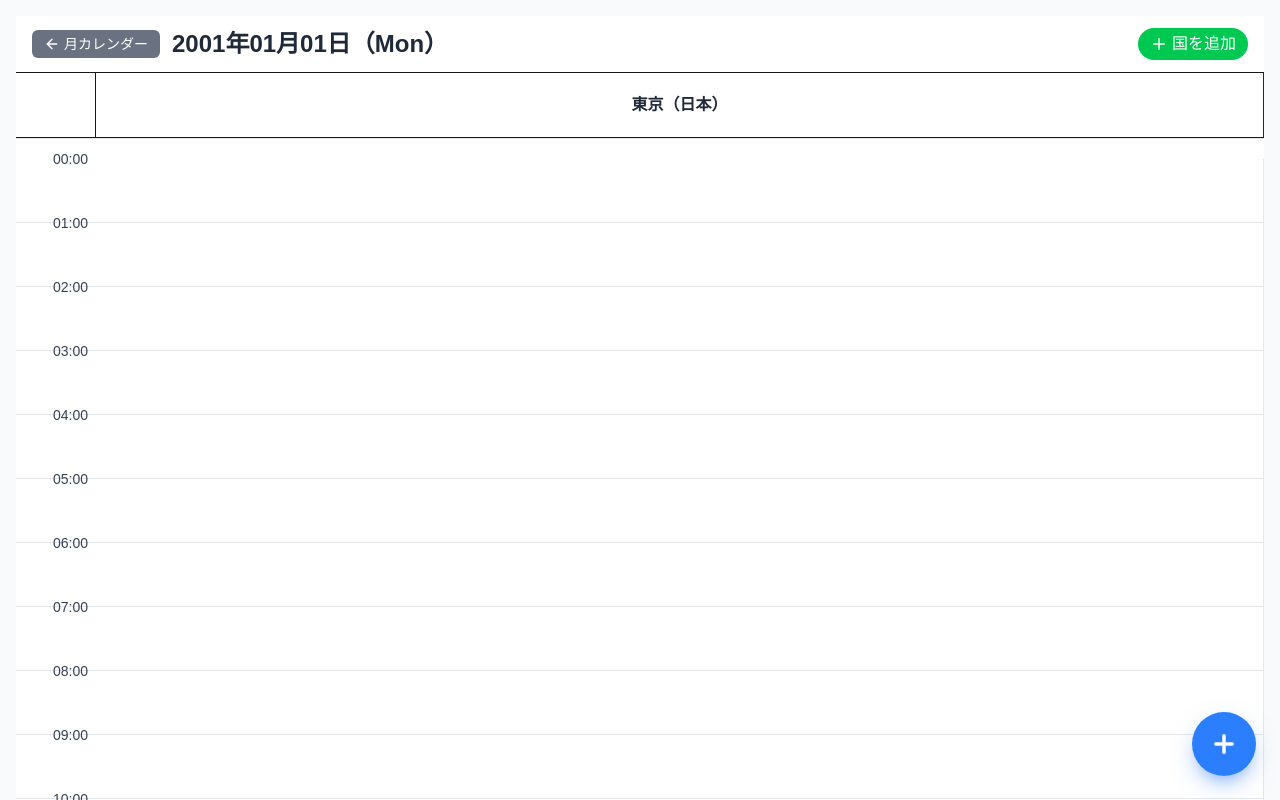
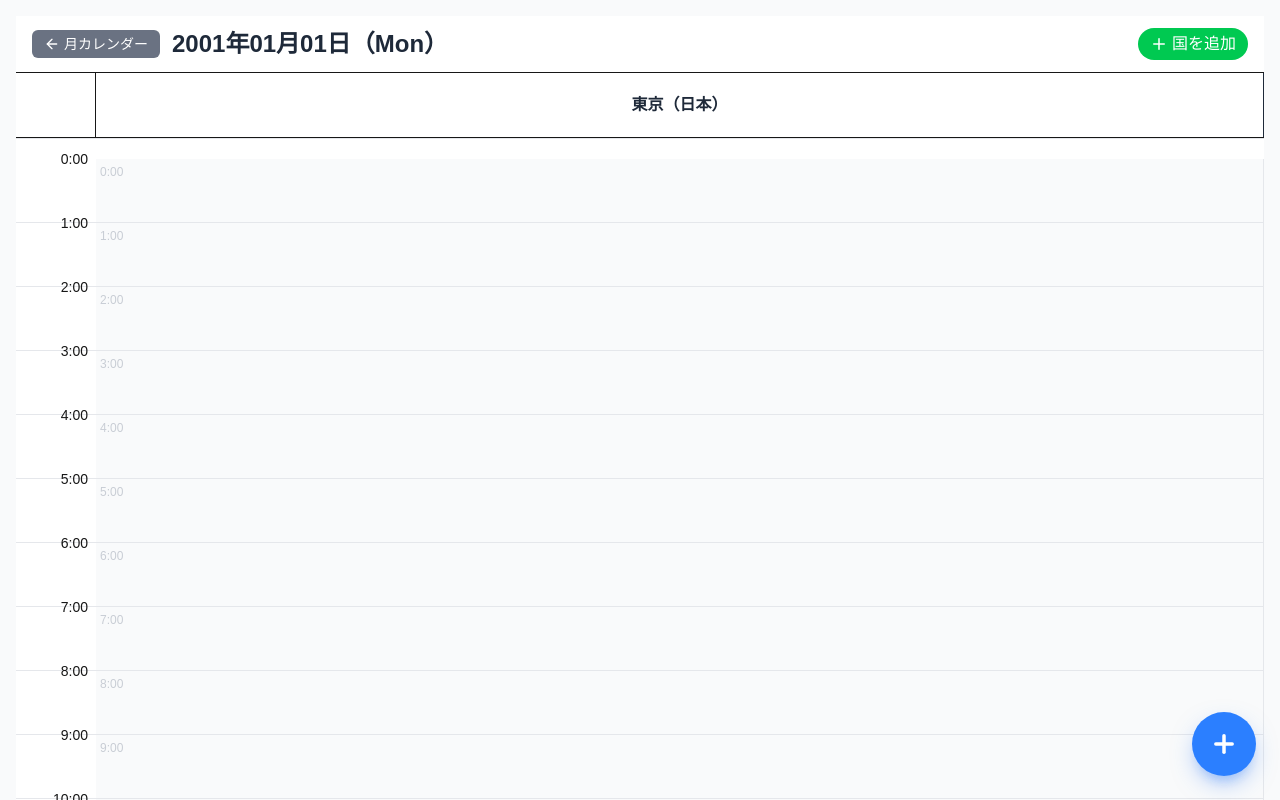
Before and after one commit to s1290025/worldtime-calendar, a Next.js app: page /day/1 in a window 1280 px wide. Shown: the top 800 px of the page. Built offline with nearby package versions, Linux system fonts and the light colour scheme.

Commit message:
zikanlong

```diff
--- a/components/MultiZoneDayView.tsx
+++ b/components/MultiZoneDayView.tsx
@@ -80,7 +80,7 @@ export default function MultiZoneDayView({
     };
   }, []);
 
-  const hours = Array.from({ length: 24 }, (_, i) => i);
+  const hours = Array.from({ length: 25 }, (_, i) => i); // 0-24時を表示
 
   const handleAddZone = () => {
     setIsModalOpen(true);
@@ -183,45 +183,56 @@ export default function MultiZoneDayView({
       </div>
 
       {/* ===== タイムライン本体 ===== */}
-      <div
-        className="grid border-t border-gray-200 pt-[20px]" // ← 上の隙間を確保して見切れ防止
-        style={{
-          gridTemplateColumns: zones.map(() => '80px 1fr').join(' '),
-        }}
-      >
-        {hours.map((h) => (
-          <React.Fragment key={h}>
+      <div className="border-t border-gray-200 pt-[20px]">
+        {hours.map((rowHour) => (
+          <div key={rowHour} className="flex">
+            {/* 時間列 */}
+            <div className="w-20 border-b border-gray-200 flex items-start justify-end pr-2 text-sm font-medium relative h-16">
+              <span className="absolute top-0 -translate-y-1/2">
+                {rowHour === 24 ? '24:00' : `${rowHour}:00`}
+              </span>
+            </div>
+
+            {/* 各タイムゾーンの列 */}
             {zones.map((tz) => {
-              const base = dayjs(dateISO)
-                .tz(baselineTz)
-                .hour(h)
-                .minute(0)
-                .second(0);
-              const local = base.tz(tz);
+              // baselineのrowHour時をこのタイムゾーンに変換
+              const baselineDayStart = dayjs(dateISO).tz(baselineTz).startOf('day');
+              const baselineTimeAtRow = rowHour === 24 ? baselineDayStart.add(24, 'hour') : baselineDayStart.add(rowHour, 'hour');
+              const tzTimeAtRow = baselineTimeAtRow.tz(tz);
 
-              // この時間帯の予定を取得
+              const tzDayAtRow = tzTimeAtRow.format('YYYY-MM-DD');
+              const tzHourAtRow = tzTimeAtRow.hour();
+
+              // 基準日をはみ出しているかチェック
+              const isPreviousDay = tzDayAtRow < dateISO;
+              const isNextDay = tzDayAtRow > dateISO;
+              const isOutOfRange = isPreviousDay || isNextDay;
+
+              // 予定を取得
               const userSession = getUserSession();
-              const timezone = userSession?.timezone || 'Asia/Tokyo';
+              const timezone = userSession?.timezone || baselineTz;
               const eventsInThisHour = getEventsForDate(dateISO, timezone).filter(event => {
                 const eventStart = dayjs(event.startTime);
                 const eventEnd = dayjs(event.endTime);
-                const hourStart = local.startOf('hour');
-                const hourEnd = local.endOf('hour');
+                const hourStart = baselineTimeAtRow.startOf('hour');
+                const hourEnd = baselineTimeAtRow.endOf('hour');
 
                 return eventStart.isBefore(hourEnd) && eventEnd.isAfter(hourStart);
               });
 
               return (
-                <React.Fragment key={`${tz}-${h}`}>
-                  {/* 時間セル（線の高さに合わせる） */}
-                  <div className="h-16 border-b border-gray-200 flex items-start justify-end pr-2 text-gray-700 text-sm font-medium relative">
-                    <span className="absolute top-0 -translate-y-1/2">
-                      {local.format('HH:mm')}
+                <div
+                  key={`${tz}-${rowHour}`}
+                  className={`flex-1 border-b border-r border-gray-200 relative h-16 ${
+                    isOutOfRange ? 'bg-gray-50' : 'bg-white'
+                  }`}
+                >
+                  {/* 時刻表示 */}
+                  <span className={`text-xs ml-1 ${isOutOfRange ? 'text-gray-400 opacity-50' : 'text-gray-900'}`}>
+                    {tzHourAtRow}:00
                   </span>
-                  </div>
 
-                  {/* 予定欄セル */}
-                  <div className="h-16 border-b border-r border-gray-200 bg-white relative">
+                  {/* 予定表示 */}
                   {eventsInThisHour.map(event => (
                     <div
                       key={event.id}
@@ -237,10 +248,9 @@ export default function MultiZoneDayView({
                     </div>
                   ))}
                 </div>
-                </React.Fragment>
               );
             })}
-          </React.Fragment>
+          </div>
         ))}
       </div>
 
```
Lines whose indentation alone changed are shown as unchanged.
